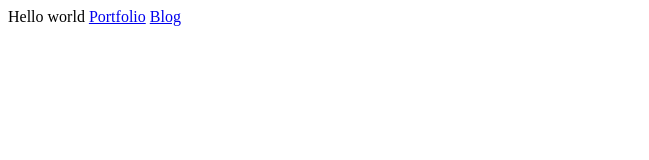
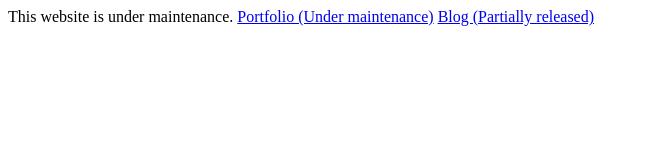
Before and after one commit to inGyni/homepage-site, a plain HTML site: page index.html in a window 1280 px wide. Shown: the whole page, without its empty margins (0-649 px from the left). Drawn offline with Linux system fonts and the light colour scheme.

Commit message:
Update index.html

```diff
--- a/index.html
+++ b/index.html
@@ -1,4 +1,4 @@
-Hello world
+This website is under maintenance.
 
-<a href="https://portfolio.gyni.net">Portfolio</a>
-<a href="https://blog.gyni.net">Blog</a>
+<a href="https://portfolio.gyni.net">Portfolio (Under maintenance)</a>
+<a href="https://blog.gyni.net">Blog (Partially released)</a>
```
